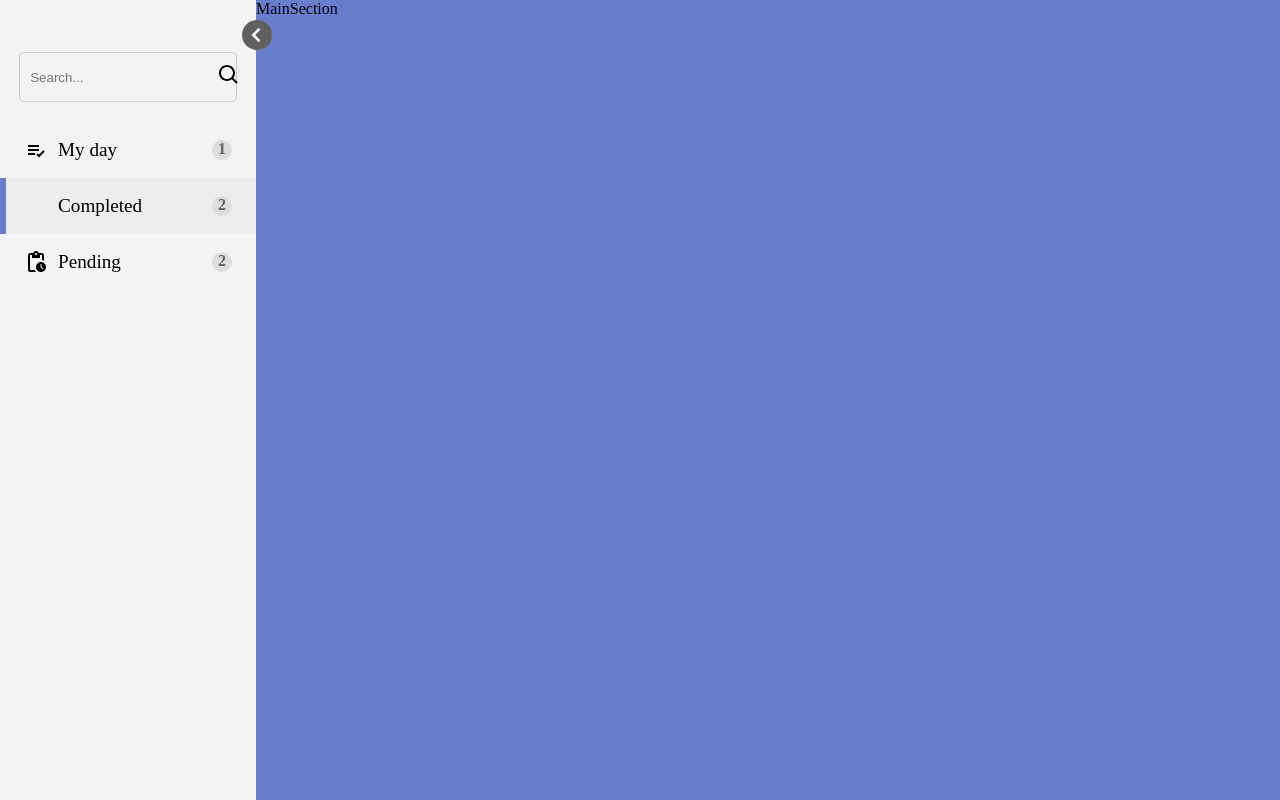
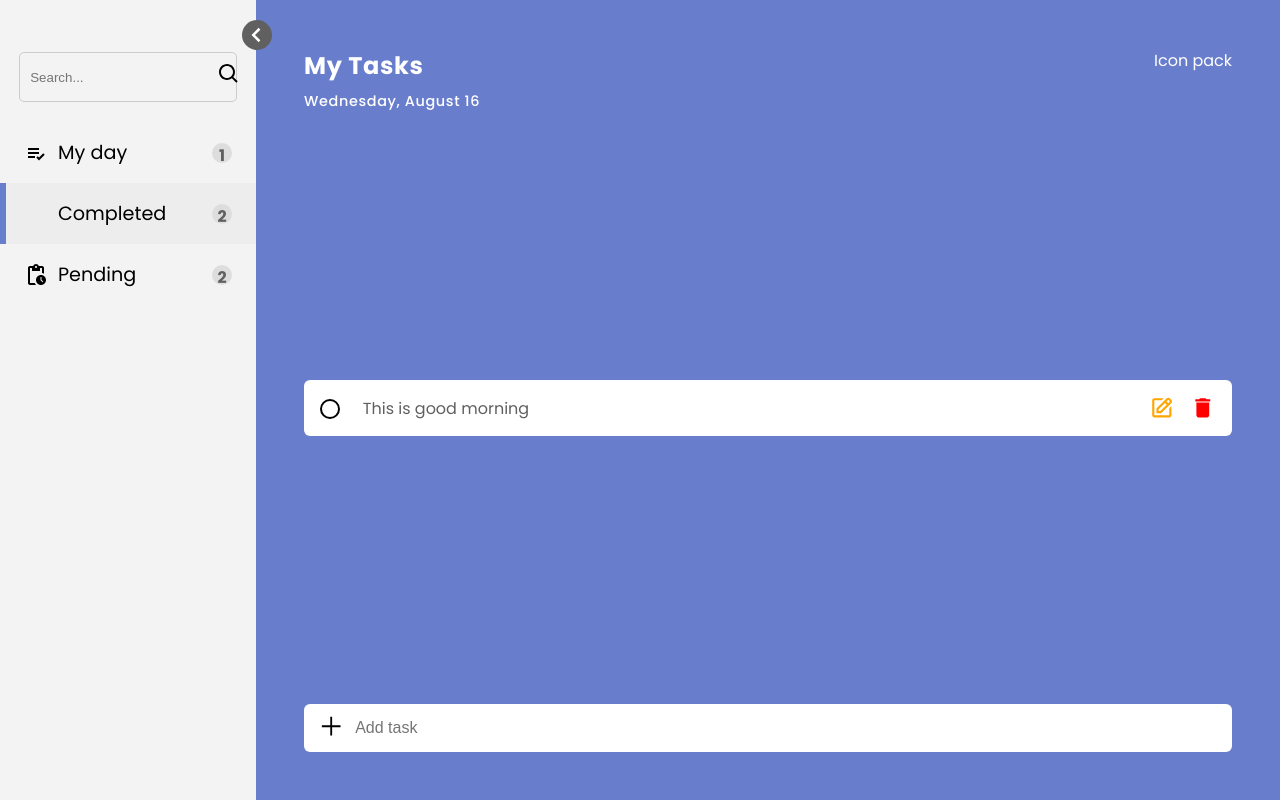
Before and after one commit to iamsujanstha/My-day-task, a Next.js app: page / in a window 1280 px wide. Built offline with nearby package versions, Linux system fonts and the light colour scheme; some icons are missing.

Commit message:
FEAT: Sidebar and Input field added

```diff
--- a/package.json
+++ b/package.json
@@ -15,6 +15,7 @@
     "boxicons": "^2.1.4",
     "eslint": "8.47.0",
     "eslint-config-next": "13.4.16",
+    "moment": "^2.29.4",
     "next": "13.4.16",
     "react": "18.2.0",
     "react-dom": "18.2.0",
--- /dev/null
+++ b/src/components/Heading/index.tsx
@@ -0,0 +1,18 @@
+import { StyledHeader } from "@/components/Heading/style";
+import moment from "moment";
+import React from "react";
+
+const Heading = () => {
+  const currentDate = moment().format("dddd, MMMM D");
+  return (
+    <StyledHeader>
+      <div className="container">
+        <h2>My Tasks</h2>
+        <p>{currentDate}</p>
+      </div>
+      <div>Icon pack</div>
+    </StyledHeader>
+  );
+};
+
+export default Heading;
--- /dev/null
+++ b/src/components/Heading/style.ts
@@ -0,0 +1,21 @@
+import styled from "styled-components";
+
+export const StyledHeader = styled.div`
+  width: 100%;
+  height: 4rem;
+  display: flex;
+  flex-direction: row;
+  justify-content: space-between;
+
+  .container {
+    display: flex;
+    flex-direction: column;
+    gap: 0.5rem;
+    letter-spacing: 0.04rem;
+
+    p {
+      font-size: 0.9rem;
+      font-weight: 500;
+    }
+  }
+`;
--- /dev/null
+++ b/src/components/InputField/index.tsx
@@ -0,0 +1,34 @@
+import { StyledContainer } from "@/components/InputField/style";
+import React from "react";
+import { GrAdd } from "react-icons/gr";
+import { BiCircle } from "react-icons/bi";
+
+const InputField = () => {
+  const [isFocused, setIsFocused] = React.useState(false);
+  const [inputValue, setInputValue] = React.useState("");
+
+  const handleFocused = () => {
+    setIsFocused(true);
+  };
+
+  const handleBlur = () => {
+    setIsFocused(false);
+  };
+
+  return (
+    <StyledContainer>
+      <span>{isFocused || inputValue ? <BiCircle color="#aaa" /> : <GrAdd color="#bbb" />}</span>
+      <input
+        type="text"
+        value={inputValue}
+        name="addTask"
+        onChange={(e)=> setInputValue(e.target.value)}
+        placeholder="Add task"
+        onFocus={handleFocused}
+        onBlur={handleBlur}
+      />
+    </StyledContainer>
+  );
+};
+
+export default InputField;
--- /dev/null
+++ b/src/components/InputField/style.ts
@@ -0,0 +1,31 @@
+import styled from "styled-components";
+
+export const StyledContainer = styled.div`
+  width: 100%;
+  height: 3rem;
+  background: pink;
+  display: flex;
+  justify-content: start;
+  padding: 0 1rem;
+  gap: 0.8rem;
+  align-items: center;
+  background: #fff;
+  border-radius: 6px;
+
+  span {
+    font-size: 1.4rem;
+    margin-top: 2px;
+  }
+
+  input[name="addTask"] {
+    flex: 1;
+    height: 100%;
+    border: none;
+    outline: none;
+    font-size: 1rem;
+
+    &:focus {
+      border: none;
+    }
+  }
+`;
--- a/src/components/MainSection/index.tsx
+++ b/src/components/MainSection/index.tsx
@@ -1,8 +1,23 @@
 import React from "react";
 import { MainSectionContainer } from "@/components/MainSection/style";
+import InputField from "@/components/InputField";
+import Heading from "@/components/Heading";
+import TaskList from "@/components/TaskList";
 
 const MainSection = () => {
-  return <MainSectionContainer className="hide">MainSection</MainSectionContainer>;
+  return (
+    <MainSectionContainer className="hide">
+      <div>
+        <Heading />
+      </div>
+      <div className="list">
+        <TaskList />
+      </div>
+      <div className="add-task">
+        <InputField />
+      </div>
+    </MainSectionContainer>
+  );
 };
 
 export default MainSection;
--- a/src/components/MainSection/style.ts
+++ b/src/components/MainSection/style.ts
@@ -5,9 +5,11 @@ export const MainSectionContainer = styled.section`
   width: 80%;
   background: ${theme.colors.secondary};
   height: 100vh;
-  //  &.hide{
-  //   width: 100%
-  //  }
+  padding: 3rem;
+  display: flex;
+  flex-direction: column;
+  color: #fff;
+  justify-content: space-between;
 
   @media (max-width: 468px) {
     width: 100%;
--- a/src/components/Task/index.tsx
+++ b/src/components/Task/index.tsx
@@ -1,9 +1,23 @@
-import React from 'react'
+import { StyledTask } from "@/components/Task/style";
+import React from "react";
+import { BiCircle, BiEdit } from "react-icons/bi";
+import { MdDelete } from "react-icons/md";
 
 const Task = () => {
   return (
-    <div>Task</div>
-  )
-}
+    <StyledTask>
+      <div className="task-label">
+        <span className="circular-checkbox">
+          <input type="checkbox" />
+        </span>
+        <li>This is good morning</li>
+      </div>
+      <div className="task-action">
+        <BiEdit color="orange" />
+        <MdDelete color="red" />
+      </div>
+    </StyledTask>
+  );
+};
 
-export default Task
+export default Task;
--- /dev/null
+++ b/src/components/Task/style.ts
@@ -0,0 +1,67 @@
+import { theme } from "@/styles/theme";
+import styled from "styled-components";
+
+export const StyledTask = styled.div`
+  width: 100%;
+  height: 3.5rem;
+  background: pink;
+  display: flex;
+  justify-content: space-between;
+  padding: 0 1rem;
+  gap: 0.8rem;
+  align-items: center;
+  background: #fff;
+  border-radius: 6px;
+  color: black;
+
+  .task-label{
+    display: flex;
+    gap:0.8rem;
+    align-items: center;
+
+    .circular-checkbox {
+        display: inline-block;
+        width: 20px;
+        height: 20px;
+        border-radius: 50%;
+        background-color: #fff;
+        border: 2px solid #000;
+        margin-right: 10px;
+        position: relative;
+
+        & input[type="checkbox"] {
+            opacity: 0;
+            position: absolute;
+            width: 100%;
+            height: 100%;
+            cursor: pointer;
+
+        }
+    }
+  }
+
+  span {
+    font-size: 1.4rem;
+    margin-top: 2px;
+  }
+
+  li{
+    color: ${theme.colors.darkGrey};
+    list-style: none;
+  }
+
+  .task-action{
+    color: #aaa;
+    font-size: 1.6rem;
+    display:flex;
+    gap: 1rem;
+    cursor:pointer;
+
+    &>svg{
+        &:hover{
+            color: black;
+        }
+    }
+  }
+  }
+`;
--- a/src/components/TaskList/index.tsx
+++ b/src/components/TaskList/index.tsx
@@ -1,9 +1,12 @@
-import React from 'react'
+import Task from "@/components/Task";
+import React from "react";
 
 const TaskList = () => {
   return (
-    <div>TaskList</div>
-  )
-}
+    <>
+      <Task />
+    </>
+  );
+};
 
-export default TaskList
+export default TaskList;
--- /dev/null
+++ b/src/components/TaskList/style.ts
@@ -0,0 +1,31 @@
+import styled from 'styled-components'
+
+export const StyledContainer = styled.div`
+  width: 100%;
+  height: 3rem;
+  background: pink;
+  display: flex;
+  justify-content: start;
+  padding: 0 1rem;
+  gap: 0.8rem;
+  align-items: center;
+  background: #fff;
+  border-radius: 6px;
+
+  span {
+    font-size: 1.4rem;
+    margin-top: 2px;
+  }
+
+  input[name="addTask"] {
+    flex: 1;
+    height: 100%;
+    border: none;
+    outline: none;
+    font-size: 1rem;
+
+    &:focus {
+      border: none;
+    }
+  }
+`;
--- a/src/styles/globals.scss
+++ b/src/styles/globals.scss
@@ -1,10 +1,13 @@
-*{
+@import url("https://fonts.googleapis.com/css2?family=Poppins:wght@100;2@import url('https://fonts.googleapis.com/css2?family=Poppins:wght@100;200;300;400;500;600;700&display=swap');00&display=swap");
+
+* {
   padding: 0;
   margin: 0;
   box-sizing: border-box;
 }
 
-.main{
+.main {
   width: 100%;
   display: flex;
+  font-family: 'Poppins', sans-serif;
 }
```
Also changed, not shown: 1 other file (tests, documents, lock files or other folders).
